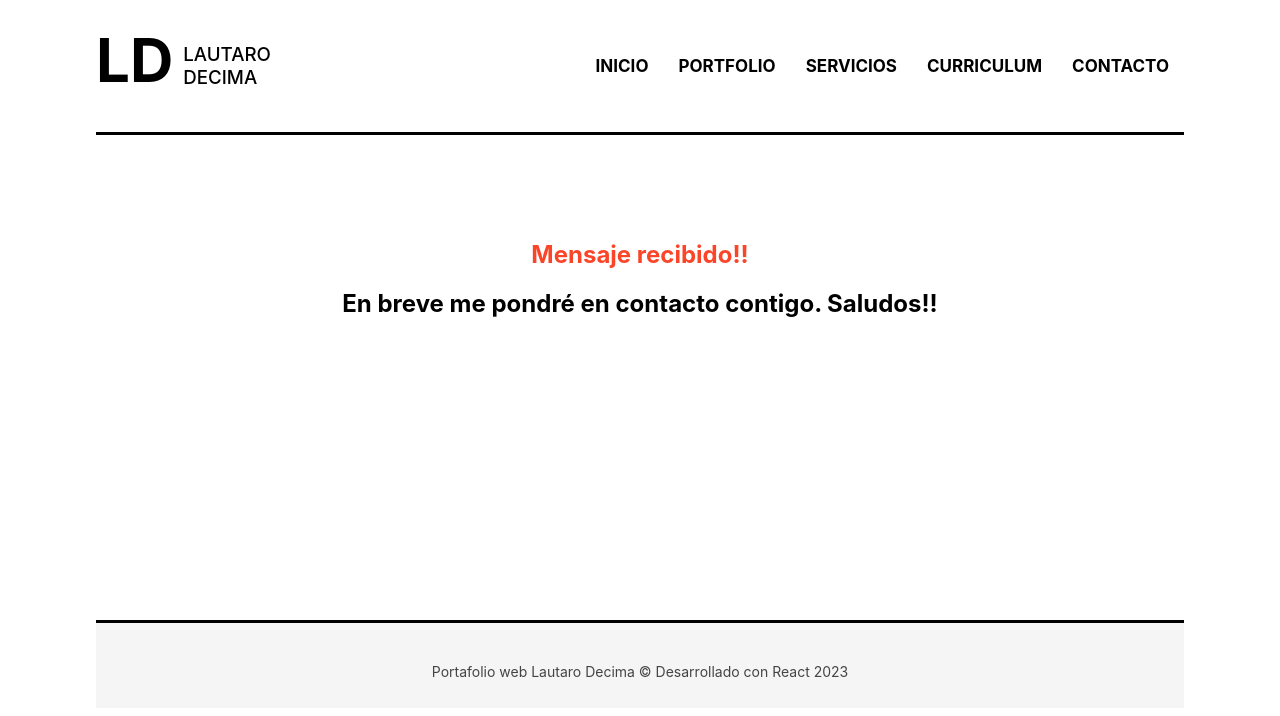
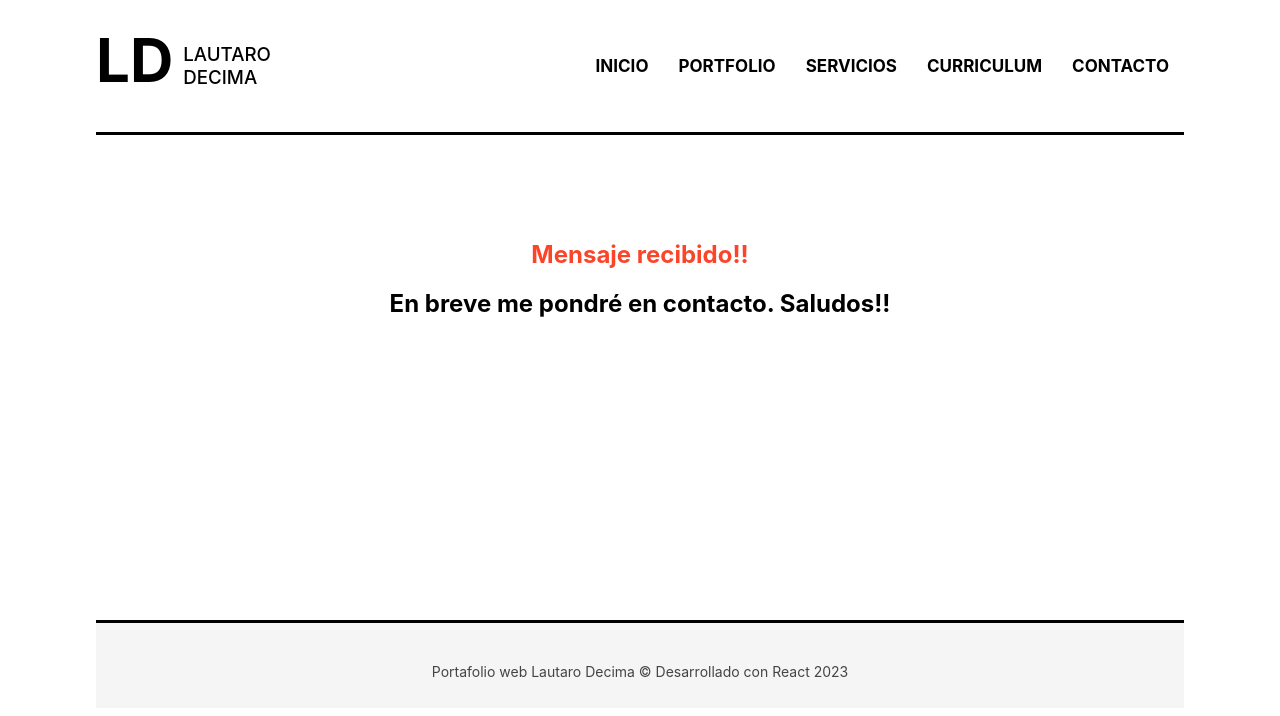
Before and after one commit to decimalautaro/portafolio-estatico-react, a React (Create React App) app: page /success in a window 1280 px wide. Shown: the top 716 px of the page. Built offline with nearby package versions, Linux system fonts and the light colour scheme.

Commit message:
fix: arreglando texto success

```diff
--- a/src/components/layout/Success.js
+++ b/src/components/layout/Success.js
@@ -4,7 +4,7 @@ export const Success = () => {
   return (
     <div className='container success-page'>
       <h1 className='succes'>Mensaje recibido!! </h1>
-      <h2>En breve me pondré en contacto contigo. Saludos!!</h2>
+      <h2>En breve me pondré en contacto. Saludos!!</h2>
 
     </div>
   )
```
